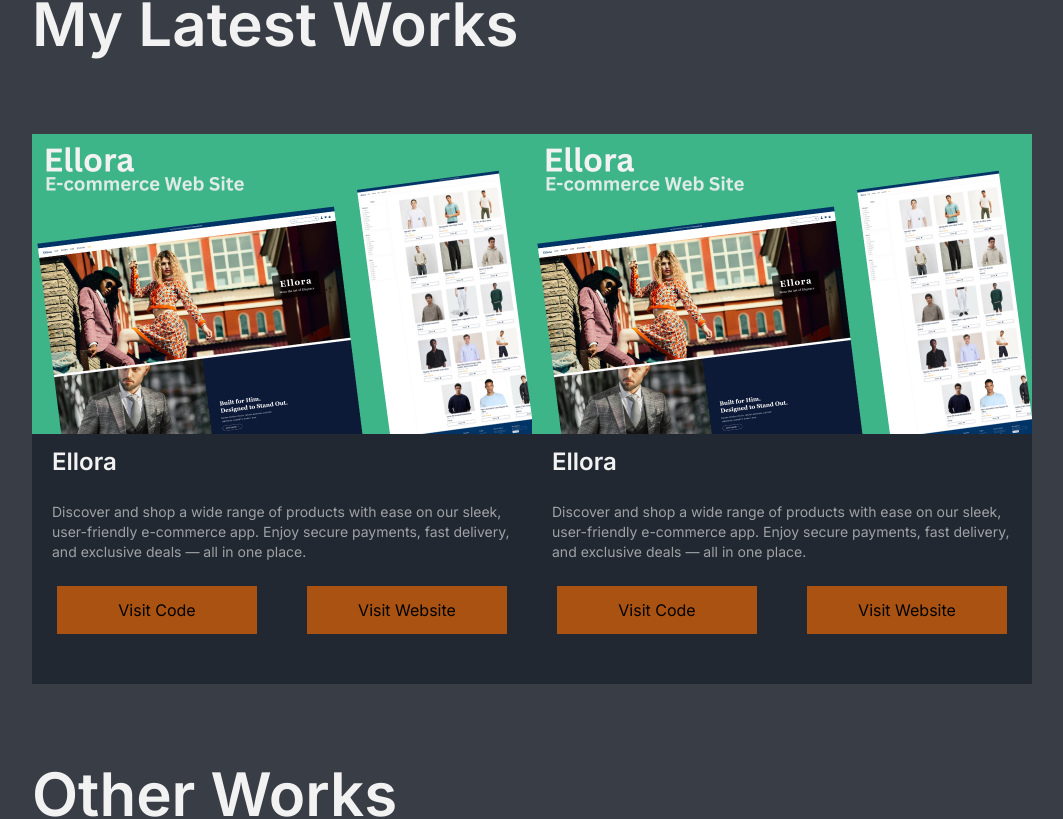
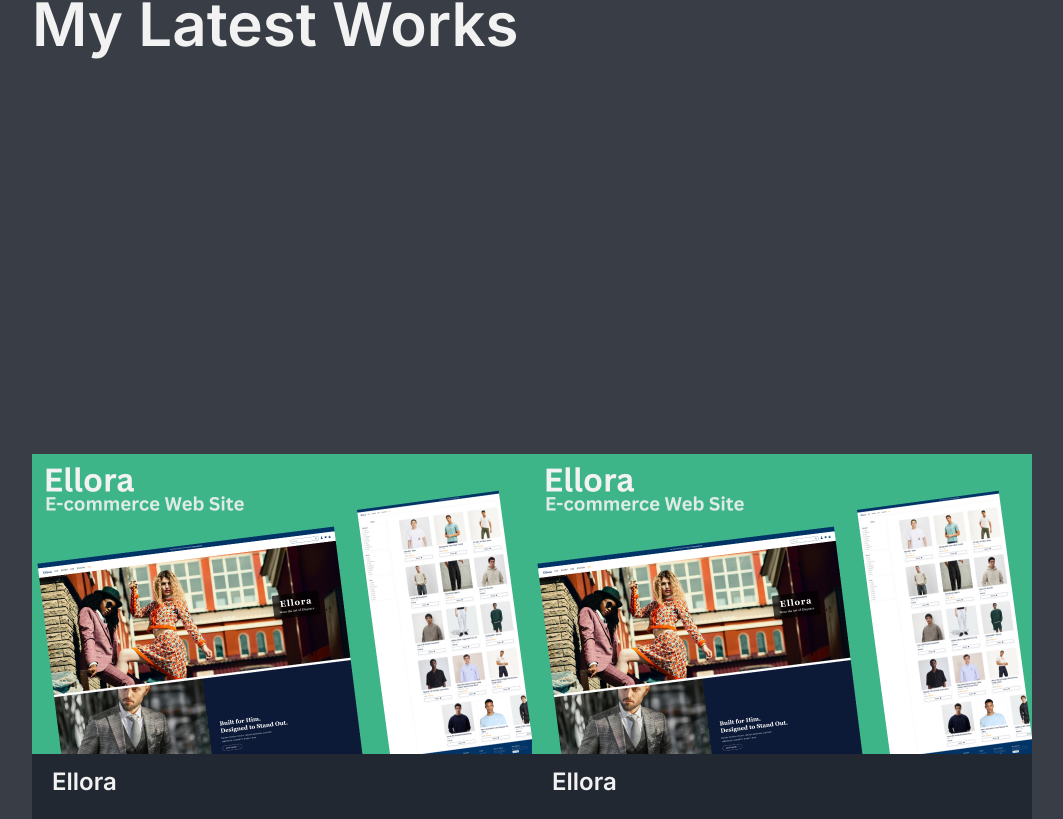
Before and after one commit to dayalshreyansh/porfolio_2.0, a React (Vite) app: page / in a window 1280 px wide. Shown: the part 2848-3667 px from the top of the page, without its empty margins (128-1191 px from the left). Built offline with nearby package versions, Linux system fonts and the light colour scheme.

Commit message:
Updated website

```diff
--- a/src/Components/Projects.jsx
+++ b/src/Components/Projects.jsx
@@ -10,7 +10,7 @@ function Projects() {
           My Latest Works
         </div>
         <div className="flex flex-col items-center lg:flex-row">
-          <div data-aos="fade-left" className="my-20">
+          <div data-aos="fade-left" className="my-100">
             <div className="h-[500px] w-[80vw] max-w-[500px] lg:h-[550px] lg:w-[500px] bg-[#222831] ">
               <img className="" src={ellora} alt="" />
               <div className="text-[#f2f2f2] p-3 mx-2 text-xl lg:text-2xl font-semibold">
@@ -32,7 +32,7 @@ function Projects() {
             </div>
 
           </div>
-          <div data-aos="fade-left" className="my-20">
+          <div data-aos="fade-left" className="my-100">
             <div className="h-[500px] w-[80vw] max-w-[500px] lg:h-[550px] lg:w-[500px] bg-[#222831] ">
               <img className="" src={ellora} alt="" />
               <div className="text-[#f2f2f2] p-3 mx-2 text-xl lg:text-2xl font-semibold">
```
